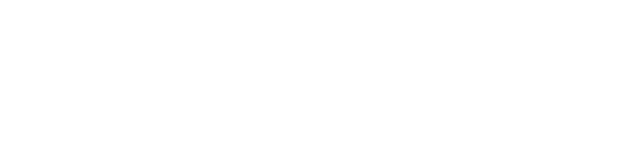
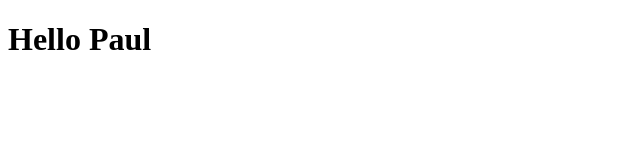
Before and after one commit to latinogan/microvers-trial-paul-roger, a plain HTML site: page index.html in a window 1280 px wide. Shown: the whole page, without its empty margins (0-640 px from the left). Drawn offline with Linux system fonts and the light colour scheme.

Commit message:
add a h1

```diff
--- a/index.html
+++ b/index.html
@@ -5,6 +5,7 @@
 	<title></title>
 </head>
 <body>
+	<h1>Hello Paul</h1>
 
 </body>
 </html>
```
